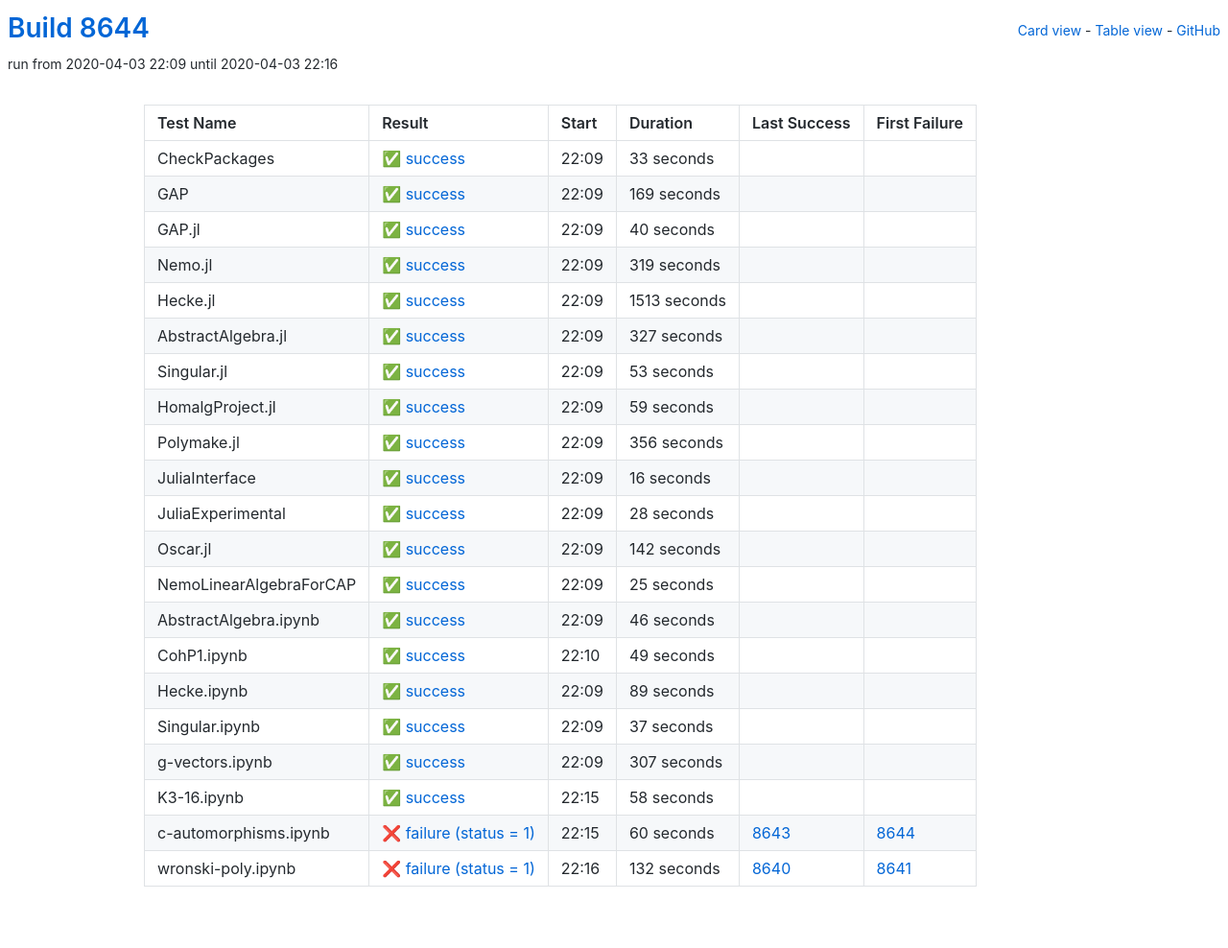
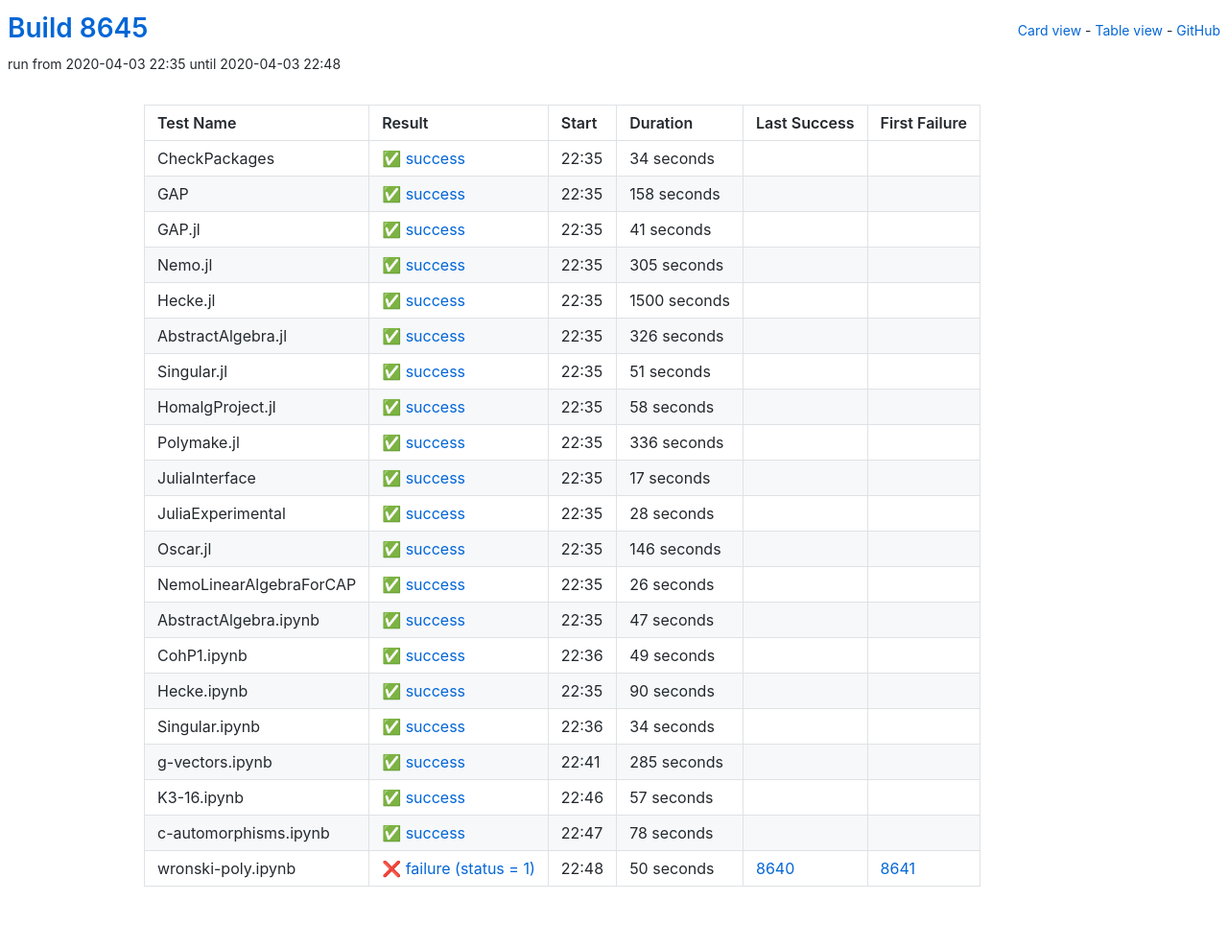
Before and after one commit to oscar-system/oscar-ci-status, a Jekyll site: the page built from table.html, in a window 1280 px wide. Shown: the whole page at 96% size. Built offline with Jekyll 4.4.1, drawn with Linux system fonts in a browser that asks for light colours.

Commit message:
Build 8645

```diff
--- a/_data/ci.yml
+++ b/_data/ci.yml
@@ -1,115 +1,115 @@
-build: 8644
-build_url: https://oscarci.mathematik.uni-kl.de/job/oscar/8644/
+build: 8645
+build_url: https://oscarci.mathematik.uni-kl.de/job/oscar/8645/
 job: oscar
 tests:
-- duration: 33
+- duration: 34
   exitcode: 0
   first_failure: false
   first_failure_url: null
   last_success: false
   last_success_url: null
-  log: https://oscarci.mathematik.uni-kl.de/job/oscar/8644/artifact/logs/build-8644/CheckPackages.log
+  log: https://oscarci.mathematik.uni-kl.de/job/oscar/8645/artifact/logs/build-8645/CheckPackages.log
   name: CheckPackages
-  start: 2020-04-03 22:09
+  start: 2020-04-03 22:35
   status: success
   success: true
-- duration: 169
+- duration: 158
   exitcode: 0
   first_failure: false
   first_failure_url: null
   last_success: false
   last_success_url: null
-  log: https://oscarci.mathematik.uni-kl.de/job/oscar/8644/artifact/logs/build-8644/GAP.log
+  log: https://oscarci.mathematik.uni-kl.de/job/oscar/8645/artifact/logs/build-8645/GAP.log
   name: GAP
-  start: 2020-04-03 22:09
+  start: 2020-04-03 22:35
   status: success
   success: true
-- duration: 40
+- duration: 41
   exitcode: 0
   first_failure: false
   first_failure_url: null
   last_success: false
   last_success_url: null
-  log: https://oscarci.mathematik.uni-kl.de/job/oscar/8644/artifact/logs/build-8644/GAP.jl.log
+  log: https://oscarci.mathematik.uni-kl.de/job/oscar/8645/artifact/logs/build-8645/GAP.jl.log
   name: GAP.jl
-  start: 2020-04-03 22:09
+  start: 2020-04-03 22:35
   status: success
   success: true
-- duration: 319
+- duration: 305
   exitcode: 0
   first_failure: false
   first_failure_url: null
   last_success: false
   last_success_url: null
-  log: https://oscarci.mathematik.uni-kl.de/job/oscar/8644/artifact/logs/build-8644/Nemo.jl.log
+  log: https://oscarci.mathematik.uni-kl.de/job/oscar/8645/artifact/logs/build-8645/Nemo.jl.log
   name: Nemo.jl
-  start: 2020-04-03 22:09
+  start: 2020-04-03 22:35
   status: success
   success: true
-- duration: 1513
+- duration: 1500
   exitcode: 0
   first_failure: false
   first_failure_url: null
   last_success: false
   last_success_url: null
-  log: https://oscarci.mathematik.uni-kl.de/job/oscar/8644/artifact/logs/build-8644/Hecke.jl.log
+  log: https://oscarci.mathematik.uni-kl.de/job/oscar/8645/artifact/logs/build-8645/Hecke.jl.log
   name: Hecke.jl
-  start: 2020-04-03 22:09
+  start: 2020-04-03 22:35
   status: success
   success: true
-- duration: 327
+- duration: 326
   exitcode: 0
   first_failure: false
   first_failure_url: null
   last_success: false
   last_success_url: null
-  log: https://oscarci.mathematik.uni-kl.de/job/oscar/8644/artifact/logs/build-8644/AbstractAlgebra.jl.log
+  log: https://oscarci.mathematik.uni-kl.de/job/oscar/8645/artifact/logs/build-8645/AbstractAlgebra.jl.log
   name: AbstractAlgebra.jl
-  start: 2020-04-03 22:09
+  start: 2020-04-03 22:35
   status: success
   success: true
-- duration: 53
+- duration: 51
   exitcode: 0
   first_failure: false
   first_failure_url: null
   last_success: false
   last_success_url: null
-  log: https://oscarci.mathematik.uni-kl.de/job/oscar/8644/artifact/logs/build-8644/Singular.jl.log
+  log: https://oscarci.mathematik.uni-kl.de/job/oscar/8645/artifact/logs/build-8645/Singular.jl.log
   name: Singular.jl
-  start: 2020-04-03 22:09
+  start: 2020-04-03 22:35
   status: success
   success: true
-- duration: 59
+- duration: 58
   exitcode: 0
   first_failure: false
   first_failure_url: null
   last_success: false
   last_success_url: null
-  log: https://oscarci.mathematik.uni-kl.de/job/oscar/8644/artifact/logs/build-8644/HomalgProject.jl.log
+  log: https://oscarci.mathematik.uni-kl.de/job/oscar/8645/artifact/logs/build-8645/HomalgProject.jl.log
   name: HomalgProject.jl
-  start: 2020-04-03 22:09
+  start: 2020-04-03 22:35
   status: success
   success: true
-- duration: 356
+- duration: 336
   exitcode: 0
   first_failure: false
   first_failure_url: null
   last_success: false
   last_success_url: null
-  log: https://oscarci.mathematik.uni-kl.de/job/oscar/8644/artifact/logs/build-8644/Polymake.jl.log
+  log: https://oscarci.mathematik.uni-kl.de/job/oscar/8645/artifact/logs/build-8645/Polymake.jl.log
   name: Polymake.jl
-  start: 2020-04-03 22:09
+  start: 2020-04-03 22:35
   status: success
   success: true
-- duration: 16
+- duration: 17
   exitcode: 0
   first_failure: false
   first_failure_url: null
   last_success: false
   last_success_url: null
-  log: https://oscarci.mathematik.uni-kl.de/job/oscar/8644/artifact/logs/build-8644/JuliaInterface.log
+  log: https://oscarci.mathematik.uni-kl.de/job/oscar/8645/artifact/logs/build-8645/JuliaInterface.log
   name: JuliaInterface
-  start: 2020-04-03 22:09
+  start: 2020-04-03 22:35
   status: success
   success: true
 - duration: 28
@@ -118,42 +118,42 @@
   first_failure_url: null
   last_success: false
   last_success_url: null
-  log: https://oscarci.mathematik.uni-kl.de/job/oscar/8644/artifact/logs/build-8644/JuliaExperimental.log
+  log: https://oscarci.mathematik.uni-kl.de/job/oscar/8645/artifact/logs/build-8645/JuliaExperimental.log
   name: JuliaExperimental
-  start: 2020-04-03 22:09
+  start: 2020-04-03 22:35
   status: success
   success: true
-- duration: 142
+- duration: 146
   exitcode: 0
   first_failure: false
   first_failure_url: null
   last_success: false
   last_success_url: null
-  log: https://oscarci.mathematik.uni-kl.de/job/oscar/8644/artifact/logs/build-8644/Oscar.jl.log
+  log: https://oscarci.mathematik.uni-kl.de/job/oscar/8645/artifact/logs/build-8645/Oscar.jl.log
   name: Oscar.jl
-  start: 2020-04-03 22:09
+  start: 2020-04-03 22:35
   status: success
   success: true
-- duration: 25
+- duration: 26
   exitcode: 0
   first_failure: false
   first_failure_url: null
   last_success: false
   last_success_url: null
-  log: https://oscarci.mathematik.uni-kl.de/job/oscar/8644/artifact/logs/build-8644/NemoLinearAlgebraForCAP.log
+  log: https://oscarci.mathematik.uni-kl.de/job/oscar/8645/artifact/logs/build-8645/NemoLinearAlgebraForCAP.log
   name: NemoLinearAlgebraForCAP
-  start: 2020-04-03 22:09
+  start: 2020-04-03 22:35
   status: success
   success: true
-- duration: 46
+- duration: 47
   exitcode: 0
   first_failure: false
   first_failure_url: null
   last_success: false
   last_success_url: null
-  log: https://oscarci.mathematik.uni-kl.de/job/oscar/8644/artifact/logs/build-8644/AbstractAlgebra.ipynb.log
+  log: https://oscarci.mathematik.uni-kl.de/job/oscar/8645/artifact/logs/build-8645/AbstractAlgebra.ipynb.log
   name: AbstractAlgebra.ipynb
-  start: 2020-04-03 22:09
+  start: 2020-04-03 22:35
   status: success
   success: true
 - duration: 49
@@ -162,74 +162,74 @@
   first_failure_url: null
   last_success: false
   last_success_url: null
-  log: https://oscarci.mathematik.uni-kl.de/job/oscar/8644/artifact/logs/build-8644/CohP1.ipynb.log
+  log: https://oscarci.mathematik.uni-kl.de/job/oscar/8645/artifact/logs/build-8645/CohP1.ipynb.log
   name: CohP1.ipynb
-  start: 2020-04-03 22:10
+  start: 2020-04-03 22:36
   status: success
   success: true
-- duration: 89
+- duration: 90
   exitcode: 0
   first_failure: false
   first_failure_url: null
   last_success: false
   last_success_url: null
-  log: https://oscarci.mathematik.uni-kl.de/job/oscar/8644/artifact/logs/build-8644/Hecke.ipynb.log
+  log: https://oscarci.mathematik.uni-kl.de/job/oscar/8645/artifact/logs/build-8645/Hecke.ipynb.log
   name: Hecke.ipynb
-  start: 2020-04-03 22:09
+  start: 2020-04-03 22:35
   status: success
   success: true
-- duration: 37
+- duration: 34
   exitcode: 0
   first_failure: false
   first_failure_url: null
   last_success: false
   last_success_url: null
-  log: https://oscarci.mathematik.uni-kl.de/job/oscar/8644/artifact/logs/build-8644/Singular.ipynb.log
+  log: https://oscarci.mathematik.uni-kl.de/job/oscar/8645/artifact/logs/build-8645/Singular.ipynb.log
   name: Singular.ipynb
-  start: 2020-04-03 22:09
+  start: 2020-04-03 22:36
   status: success
   success: true
-- duration: 307
+- duration: 285
   exitcode: 0
   first_failure: false
   first_failure_url: null
   last_success: false
   last_success_url: null
-  log: https://oscarci.mathematik.uni-kl.de/job/oscar/8644/artifact/logs/build-8644/g-vectors.ipynb.log
+  log: https://oscarci.mathematik.uni-kl.de/job/oscar/8645/artifact/logs/build-8645/g-vectors.ipynb.log
   name: g-vectors.ipynb
-  start: 2020-04-03 22:09
+  start: 2020-04-03 22:41
   status: success
   success: true
-- duration: 58
+- duration: 57
   exitcode: 0
   first_failure: false
   first_failure_url: null
   last_success: false
   last_success_url: null
-  log: https://oscarci.mathematik.uni-kl.de/job/oscar/8644/artifact/logs/build-8644/K3-16.ipynb.log
+  log: https://oscarci.mathematik.uni-kl.de/job/oscar/8645/artifact/logs/build-8645/K3-16.ipynb.log
   name: K3-16.ipynb
-  start: 2020-04-03 22:15
+  start: 2020-04-03 22:46
   status: success
   success: true
-- duration: 60
-  exitcode: 1
-  first_failure: 8644
-  first_failure_url: https://oscarci.mathematik.uni-kl.de/job/oscar/8644/
-  last_success: 8643
-  last_success_url: https://oscarci.mathematik.uni-kl.de/job/oscar/8643/
-  log: https://oscarci.mathematik.uni-kl.de/job/oscar/8644/artifact/logs/build-8644/c-automorphisms.ipynb.log
+- duration: 78
+  exitcode: 0
+  first_failure: false
+  first_failure_url: null
+  last_success: false
+  last_success_url: null
+  log: https://oscarci.mathematik.uni-kl.de/job/oscar/8645/artifact/logs/build-8645/c-automorphisms.ipynb.log
   name: c-automorphisms.ipynb
-  start: 2020-04-03 22:15
-  status: failure
-  success: false
-- duration: 132
+  start: 2020-04-03 22:47
+  status: success
+  success: true
+- duration: 50
   exitcode: 1
   first_failure: 8641
   first_failure_url: https://oscarci.mathematik.uni-kl.de/job/oscar/8641/
   last_success: 8640
   last_success_url: https://oscarci.mathematik.uni-kl.de/job/oscar/8640/
-  log: https://oscarci.mathematik.uni-kl.de/job/oscar/8644/artifact/logs/build-8644/wronski-poly.ipynb.log
+  log: https://oscarci.mathematik.uni-kl.de/job/oscar/8645/artifact/logs/build-8645/wronski-poly.ipynb.log
   name: wronski-poly.ipynb
-  start: 2020-04-03 22:16
+  start: 2020-04-03 22:48
   status: failure
   success: false
```
Also changed, not shown: README.md.
